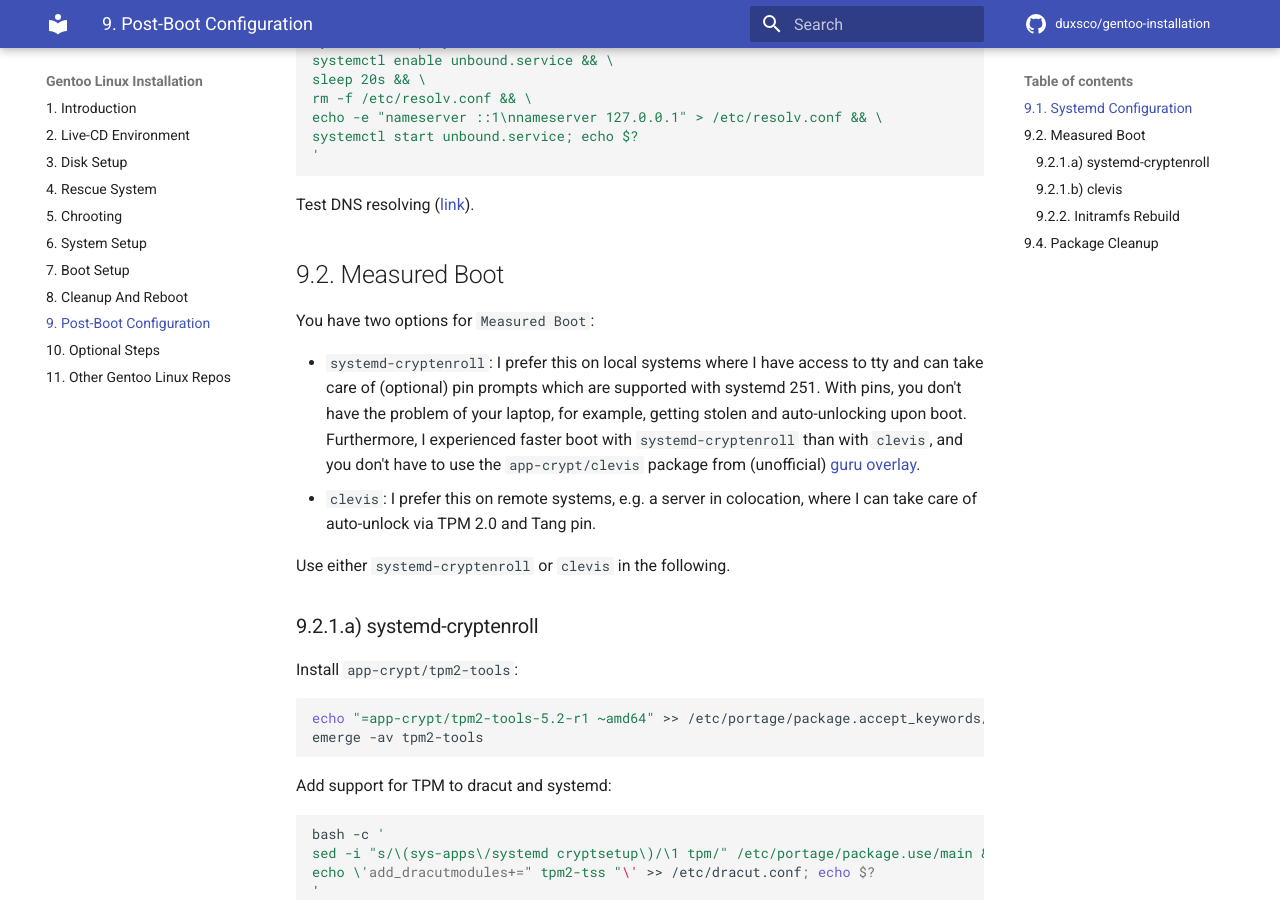
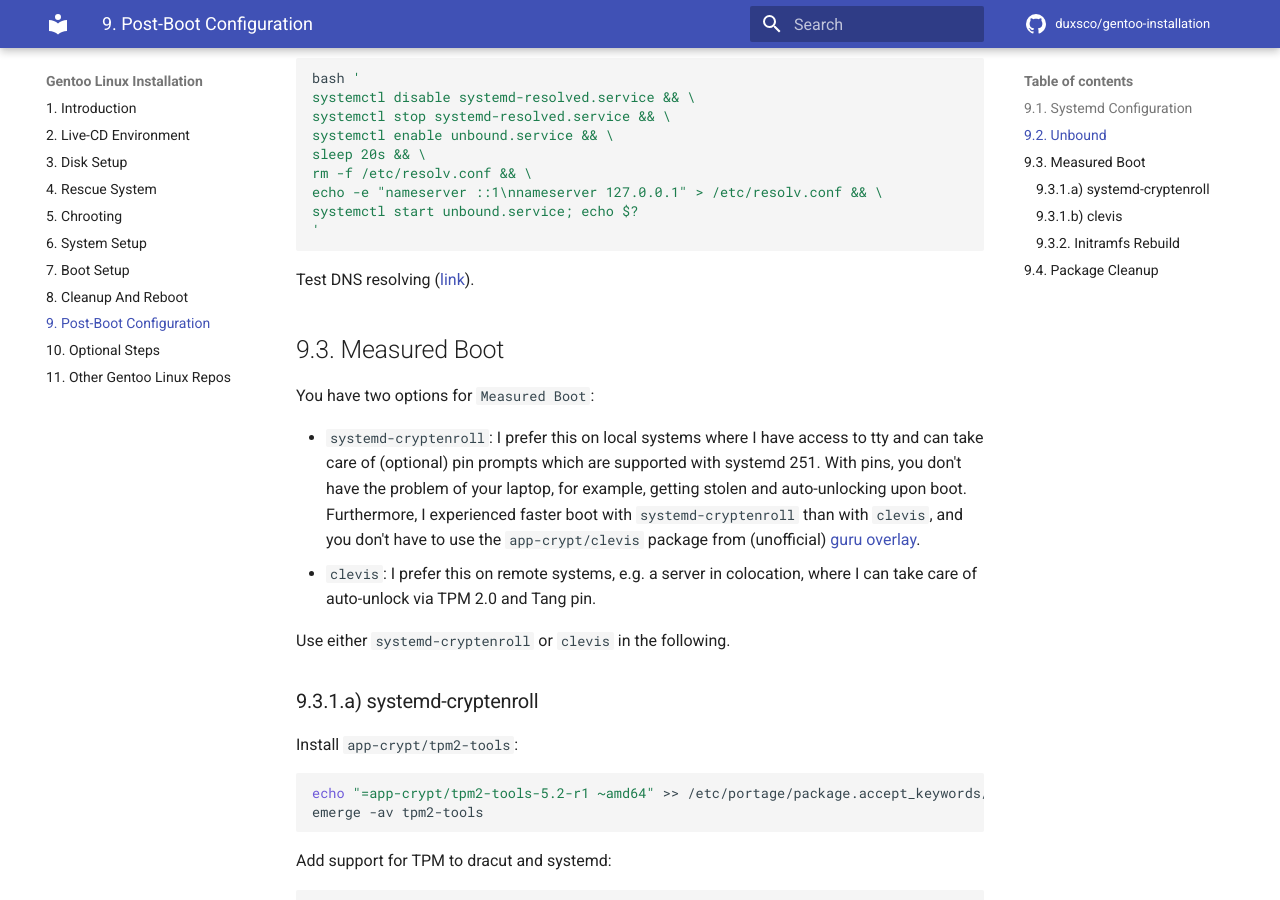
Before and after one commit to duxsco/gentoo-installation, an MkDocs documentation site: the page built from docs/post-boot_configuration.md, in a window 1280 px wide and 900 px high, scrolled down 2964 px. Built offline with MkDocs 1.6.1 and Material for MkDocs 9.7.7, drawn with Linux system fonts in a browser that asks for light colours; comment, search, counter and statistics services are not loaded; some of the changed text lies outside the part shown.

Commit message:
Update headers

````diff
--- a/docs/post-boot_configuration.md
+++ b/docs/post-boot_configuration.md
@@ -46,6 +46,8 @@ nft list ruleset > /var/lib/nftables/rules-save && \
 systemctl enable nftables-restore; echo $?
 '
 ```
+
+## 9.2. Unbound
 
 Setup unbound:
 
@@ -162,7 +164,7 @@ systemctl start unbound.service; echo $?
 
 Test DNS resolving ([link](https://openwrt.org/docs/guide-user/services/dns/dot_unbound#testing)).
 
-## 9.2. Measured Boot
+## 9.3. Measured Boot
 
 You have two options for `Measured Boot`:
 
@@ -171,7 +173,7 @@ You have two options for `Measured Boot`:
 
 Use either `systemd-cryptenroll` or `clevis` in the following.
 
-### 9.2.1.a) systemd-cryptenroll
+### 9.3.1.a) systemd-cryptenroll
 
 Install `app-crypt/tpm2-tools`:
 
@@ -237,7 +239,7 @@ Remove overlay directory containing `app-crypt/clevis`:
 rm -rf /root/localrepo
 ```
 
-### 9.2.1.b) clevis
+### 9.3.1.b) clevis
 
 Install `dev-vcs/git`:
 
@@ -294,7 +296,7 @@ clevis luks list -d /dev/sdb5
 # 1: tpm2 '{"hash":"sha256","key":"ecc","pcr_bank":"sha256","pcr_ids":"1,2,3,4,5,6,7"}'
 ```
 
-### 9.2.2. Initramfs Rebuild
+### 9.3.2. Initramfs Rebuild
 
 Enable [portage hook](https://wiki.gentoo.org/wiki//etc/portage/bashrc) and reinstall `sys-kernel/gentoo-kernel-bin` to integrate clevis OR systemd's TPM support in initramfs and GnuPG auto-sign `/boot` files:
 
````
